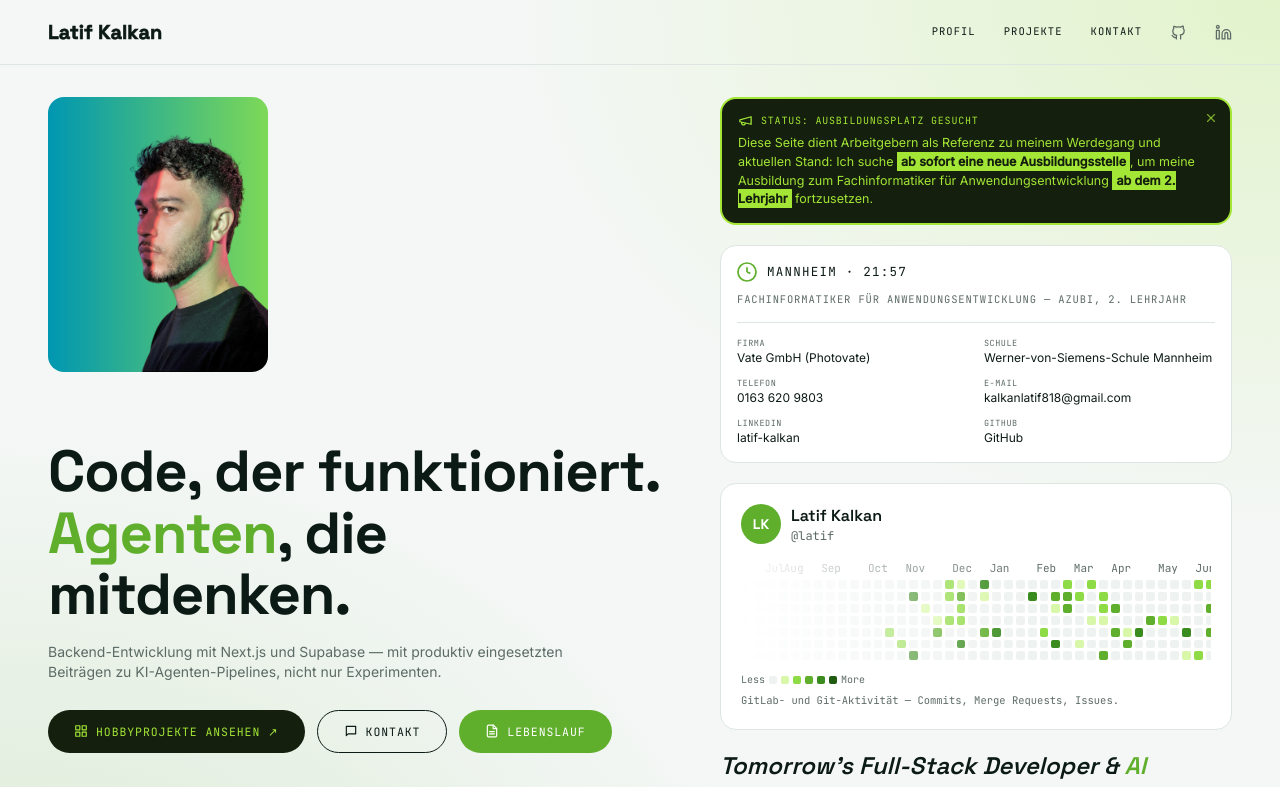
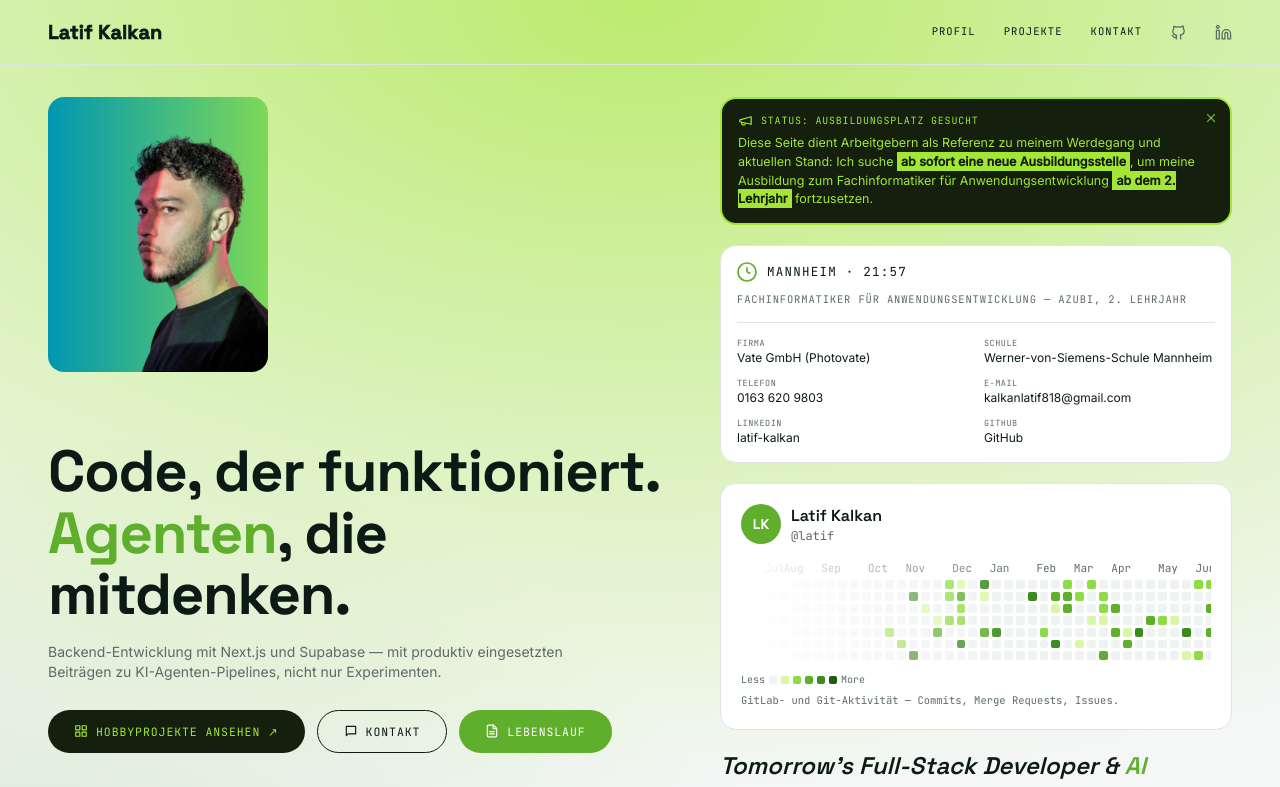
Before and after one commit to kalkanlatif/latif-portfolio, a Next.js app: page / in a window 1280 px wide. Shown: the top 787 px of the page. Built offline with nearby package versions, Linux system fonts and the light colour scheme; no server answers.

Commit message:
style: make top-of-page gradient bold and vivid like reference design

```diff
--- a/src/app/globals.css
+++ b/src/app/globals.css
@@ -29,11 +29,11 @@
 body {
   background-color: var(--color-page);
   background-image:
-    radial-gradient(ellipse 1300px 900px at 100% 0%, rgba(163, 230, 53, 0.22) 0%, transparent 60%),
-    radial-gradient(ellipse 1300px 1000px at 0% 22%, rgba(95, 174, 44, 0.18) 0%, transparent 60%),
-    radial-gradient(ellipse 1300px 1000px at 100% 48%, rgba(163, 230, 53, 0.18) 0%, transparent 60%),
-    radial-gradient(ellipse 1300px 1000px at 0% 74%, rgba(95, 174, 44, 0.18) 0%, transparent 60%),
-    radial-gradient(ellipse 1300px 900px at 100% 100%, rgba(163, 230, 53, 0.2) 0%, transparent 60%);
+    radial-gradient(ellipse 2000px 1100px at 50% 0%, rgba(163, 230, 53, 0.7) 0%, rgba(163, 230, 53, 0.3) 40%, transparent 72%),
+    radial-gradient(ellipse 1300px 1000px at 0% 22%, rgba(95, 174, 44, 0.2) 0%, transparent 60%),
+    radial-gradient(ellipse 1300px 1000px at 100% 48%, rgba(163, 230, 53, 0.2) 0%, transparent 60%),
+    radial-gradient(ellipse 1300px 1000px at 0% 74%, rgba(95, 174, 44, 0.2) 0%, transparent 60%),
+    radial-gradient(ellipse 1300px 900px at 100% 100%, rgba(163, 230, 53, 0.22) 0%, transparent 60%);
   background-repeat: no-repeat;
   color: var(--color-ink);
   font-family: var(--font-body), system-ui, sans-serif;
```
